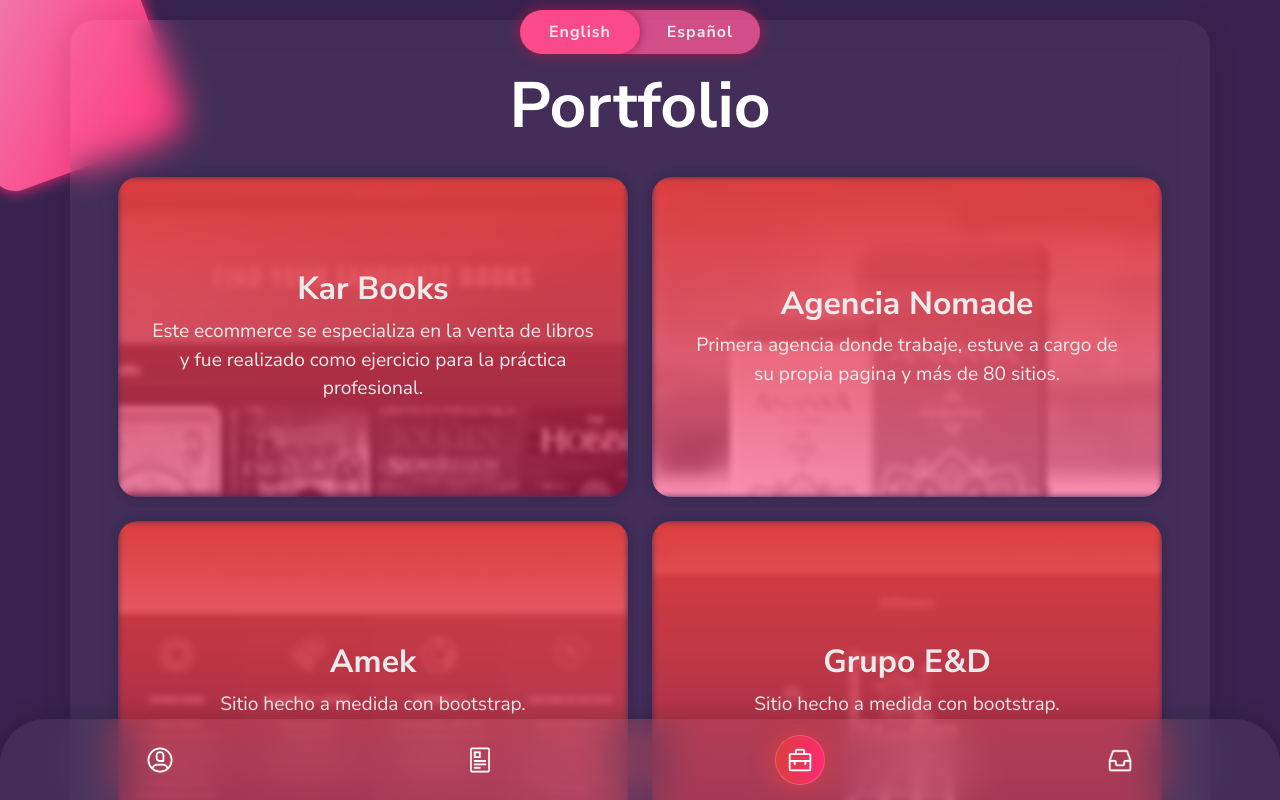
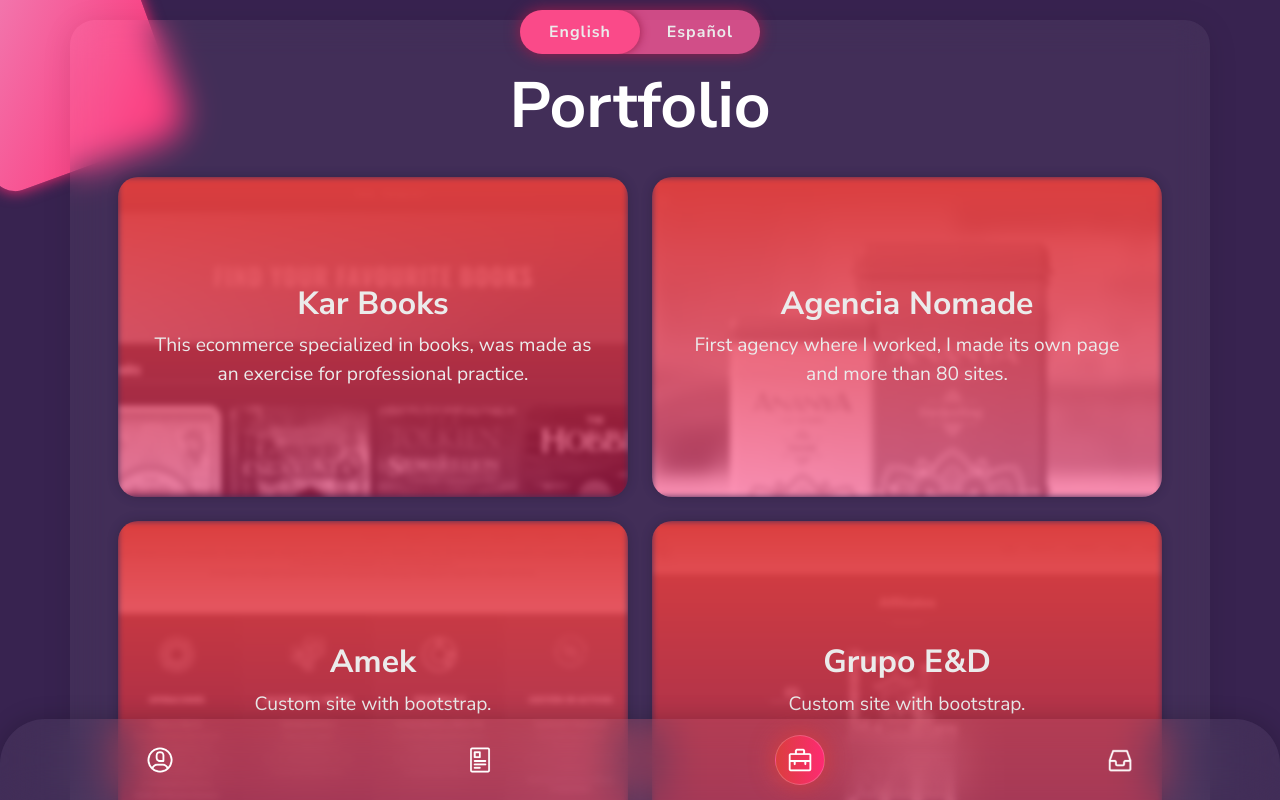
Before and after one commit to agusKar/portfolio, a React (Vite) app: page / in a window 1280 px wide. Both pictures are taken after a click on the item 800 px from the left and 760 px from the top of the page. Shown: the top 800 px of the page. Built offline with nearby package versions, Linux system fonts and the light colour scheme.

Commit message:
more translations

```diff
--- a/src/components/Portfolio.tsx
+++ b/src/components/Portfolio.tsx
@@ -20,7 +20,7 @@ const worksArray: work[] = [
     descEs:
       "Este ecommerce se especializa en la venta de libros y fué realizado como ejercicio para la práctica profesional.",
     descEn:
-      "Este ecommerce se especializa en la venta de libros y fue realizado como ejercicio para la práctica profesional.",
+      "This ecommerce specialized in books, was made as an exercise for professional practice.",
     tech: "React, Context, Bootstrap",
     image: "karbooks.png",
     target: "https://bookstore-89cc9.web.app/",
@@ -31,7 +31,7 @@ const worksArray: work[] = [
     descEs:
       "Primera agencia donde trabajé, estuve a cargo de su propia página y más de 80 sitios.",
     descEn:
-      "Primera agencia donde trabaje, estuve a cargo de su propia pagina y más de 80 sitios.",
+      "First agency where I worked, I made its own page and more than 80 sites.",
     tech: "Bootstrap, css, Javascript",
     image: "agencia_nomade.png",
     target: "https://agencianomade.com.ar/",
@@ -40,7 +40,7 @@ const worksArray: work[] = [
     id: 3,
     name: "Amek",
     descEs: "Sitio hecho a medida con bootstrap.",
-    descEn: "Sitio hecho a medida con bootstrap.",
+    descEn: "Custom site with bootstrap.",
     tech: "Bootstrap, css, Javascript",
     image: "amek.png",
     target: "https://amekgroup.com/",
@@ -49,7 +49,7 @@ const worksArray: work[] = [
     id: 4,
     name: "Grupo E&D",
     descEs: "Sitio hecho a medida con bootstrap.",
-    descEn: "Sitio hecho a medida con bootstrap.",
+    descEn: "Custom site with bootstrap.",
     tech: "Bootstrap, css, Javascript",
     image: "e&d.png",
     target: "http://www.grupoeyd.com.ar/",
```
